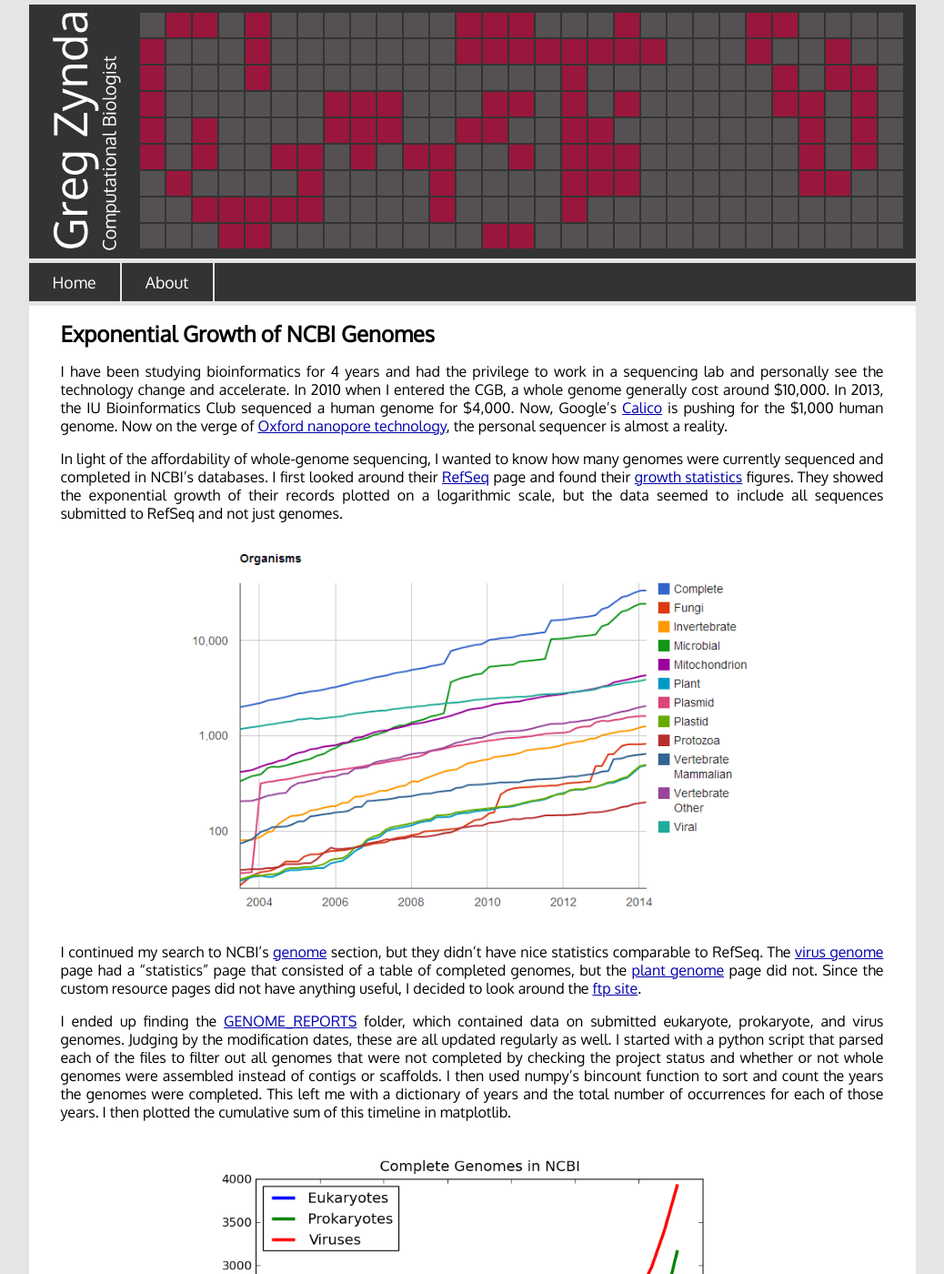
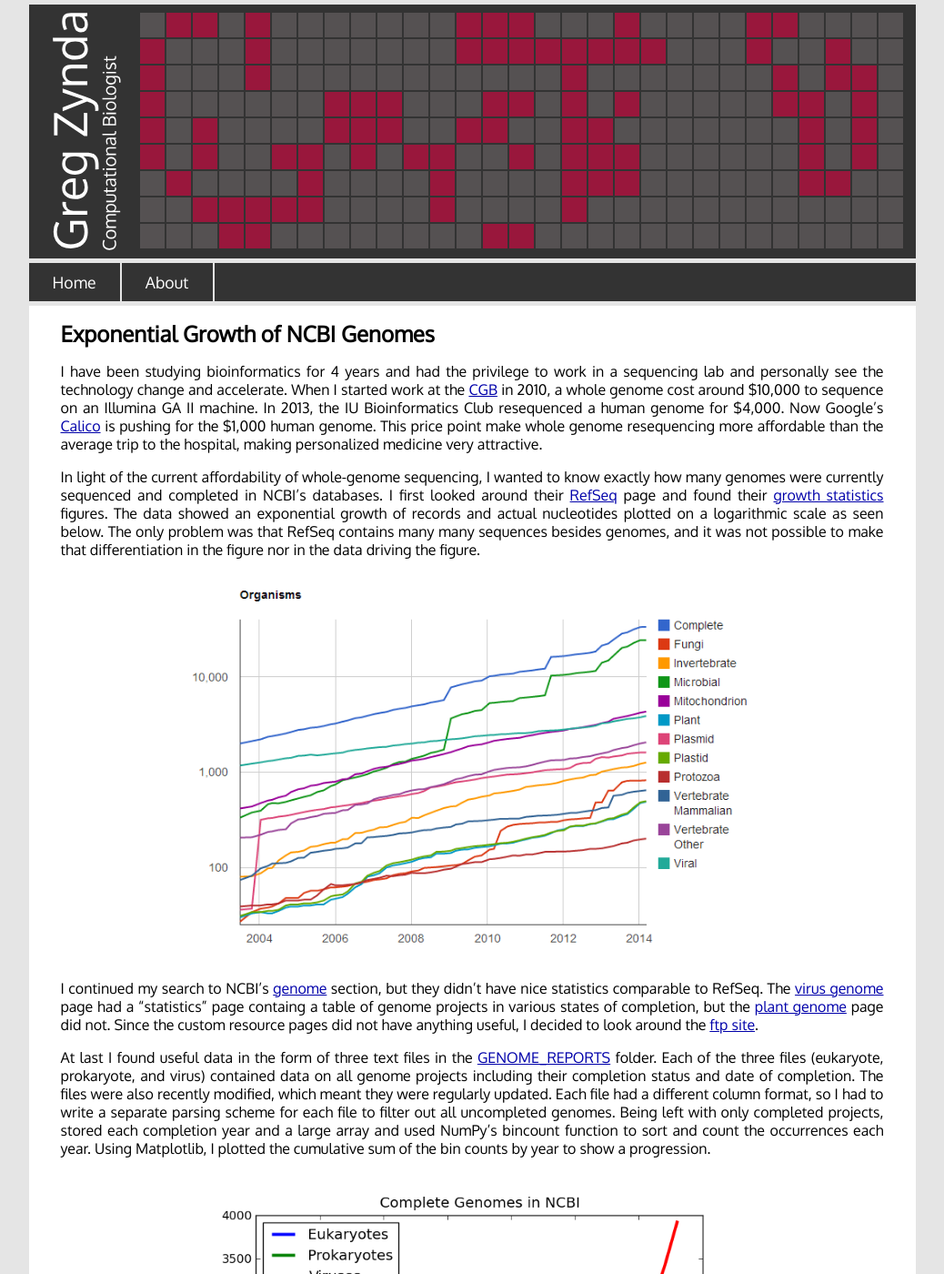
Before and after one commit to zyndagj/zyndagj.github.io, a Jekyll site: the page built from _posts/2014-03-31-ncbi-genome.markdown, in a window 1280 px wide and 1400 px high. Shown: the whole window at 91% size, without its empty margins (121-1159 px from the left). Built offline with Jekyll 4.4.1, drawn with Linux system fonts in a browser that asks for light colours; Markdown is read by kramdown in place of the engine named in the settings; some of the changed text lies outside the part shown.

Commit message:
Update 2014-03-31-ncbi-genome.markdown
revision

```diff
--- a/_posts/2014-03-31-ncbi-genome.markdown
+++ b/_posts/2014-03-31-ncbi-genome.markdown
@@ -5,16 +5,16 @@ date:   2014-03-31 23:40:00
 categories: ncbi genome python
 ---
 
-I have been studying bioinformatics for 4 years and had the privilege to work in a sequencing lab and personally see the technology change and accelerate. In 2010 when I entered the CGB, a whole genome generally cost around $10,000. In 2013, the IU Bioinformatics Club sequenced a human genome for $4,000. Now, Google's [Calico](http://business.time.com/2013/09/18/google-extend-human-life/) is pushing for the $1,000 human genome. Now on the verge of [Oxford nanopore technology](https://www.nanoporetech.com/), the personal sequencer is almost a reality.
+I have been studying bioinformatics for 4 years and had the privilege to work in a sequencing lab and personally see the technology change and accelerate. When I started work at the [CGB](http://cgb.indiana.edu/) in 2010, a whole genome cost around $10,000 to sequence on an Illumina GA II machine. In 2013, the IU Bioinformatics Club resequenced a human genome for $4,000. Now Google's [Calico](http://business.time.com/2013/09/18/google-extend-human-life/) is pushing for the $1,000 human genome. This price point make whole genome resequencing more affordable than the average trip to the hospital, making personalized medicine very attractive.
 
-In light of the affordability of whole-genome sequencing, I wanted to know how many genomes were currently sequenced and completed in NCBI's databases. I first looked around their [RefSeq](http://www.ncbi.nlm.nih.gov/refseq/) page and found their [growth statistics](http://www.ncbi.nlm.nih.gov/refseq/statistics/) figures. They showed the exponential growth of their records plotted on a logarithmic scale, but the data seemed to include all sequences submitted to RefSeq and not just genomes.
+In light of the current affordability of whole-genome sequencing, I wanted to know exactly how many genomes were currently sequenced and completed in NCBI's databases. I first looked around their [RefSeq](http://www.ncbi.nlm.nih.gov/refseq/) page and found their [growth statistics](http://www.ncbi.nlm.nih.gov/refseq/statistics/) figures. The data showed an exponential growth of records and actual nucleotides plotted on a logarithmic scale as seen below. The only problem was that RefSeq contains many many sequences besides genomes, and it was not possible to make that differentiation in the figure nor in the data driving the figure.
 
 ![RefSeq figure](/assets/refseq.png)
 
-I continued my search to NCBI's [genome](http://www.ncbi.nlm.nih.gov/genome) section, but they didn't have nice statistics comparable to RefSeq. The [virus genome](http://www.ncbi.nlm.nih.gov/genomes/GenomesHome.cgi?taxid=10239) page had a "statistics" page that consisted of a table of completed genomes, but the [plant genome](http://www.ncbi.nlm.nih.gov/genomes/PLANTS/PlantList.html) page did not. Since the custom resource pages did not have anything useful, I decided to look around the [ftp site](ftp://ftp.ncbi.nlm.nih.gov/genomes/).
+I continued my search to NCBI's [genome](http://www.ncbi.nlm.nih.gov/genome) section, but they didn't have nice statistics comparable to RefSeq. The [virus genome](http://www.ncbi.nlm.nih.gov/genomes/GenomesHome.cgi?taxid=10239) page had a "statistics" page containg a table of genome projects in various states of completion, but the [plant genome](http://www.ncbi.nlm.nih.gov/genomes/PLANTS/PlantList.html) page did not. Since the custom resource pages did not have anything useful, I decided to look around the [ftp site](ftp://ftp.ncbi.nlm.nih.gov/genomes/).
 
-I ended up finding the [GENOME_REPORTS](ftp://ftp.ncbi.nlm.nih.gov/genomes/GENOME_REPORTS/) folder, which contained data on submitted eukaryote, prokaryote, and virus genomes. Judging by the modification dates, these are all updated regularly as well. I started with a python script that parsed each of the files to filter out all genomes that were not completed by checking the project status and whether or not whole genomes were assembled instead of contigs or scaffolds. I then used numpy's bincount function to sort and count the years the genomes were completed. This left me with a dictionary of years and the total number of occurrences for each of those years. I then plotted the cumulative sum of this timeline in matplotlib.
+At last I found useful data in the form of three text files in the [GENOME_REPORTS](ftp://ftp.ncbi.nlm.nih.gov/genomes/GENOME_REPORTS/) folder. Each of the three files (eukaryote, prokaryote, and virus) contained data on all genome projects including their completion status and date of completion. The files were also recently modified, which meant they were regularly updated. Each file had a different column format, so I had to write a separate parsing scheme for each file to filter out all uncompleted genomes. Being left with only completed projects, stored each completion year and a large array and used NumPy's bincount function to sort and count the occurrences each year. Using Matplotlib, I plotted the cumulative sum of the bin counts by year to show a progression.
 
 ![completed genomes](/assets/genome_completed.png)
 
-Since I wanted these values to be reflect the current data whenever it was updated, I decided to pull each of these files using python's httplib. My resulting script with instructions can be found at my github project page [ncbi_genomes](https://github.com/zyndagj/ncbi_genomes).
+Now that I had the parsing and plotting finished, I wanted to change my script to automatically download the data files from NCBI each time it was run so the data was always accurate. I initially tried this using urllib2, but the transfer was always being cut short because no "keep-alive" function was built in to the transfer. A quick search on the internet pointed me to the httplib package, which worked flawlessly. I originally had a threaded download queue when using urllib2, but removed that while debugging the connection interruption. Luckily there are only three files, so there is not a large effect on the overall execution time. My final code with documentation can be found at [ncbi_genomes](https://github.com/zyndagj/ncbi_genomes). Leave a pull request or some comments.
```
